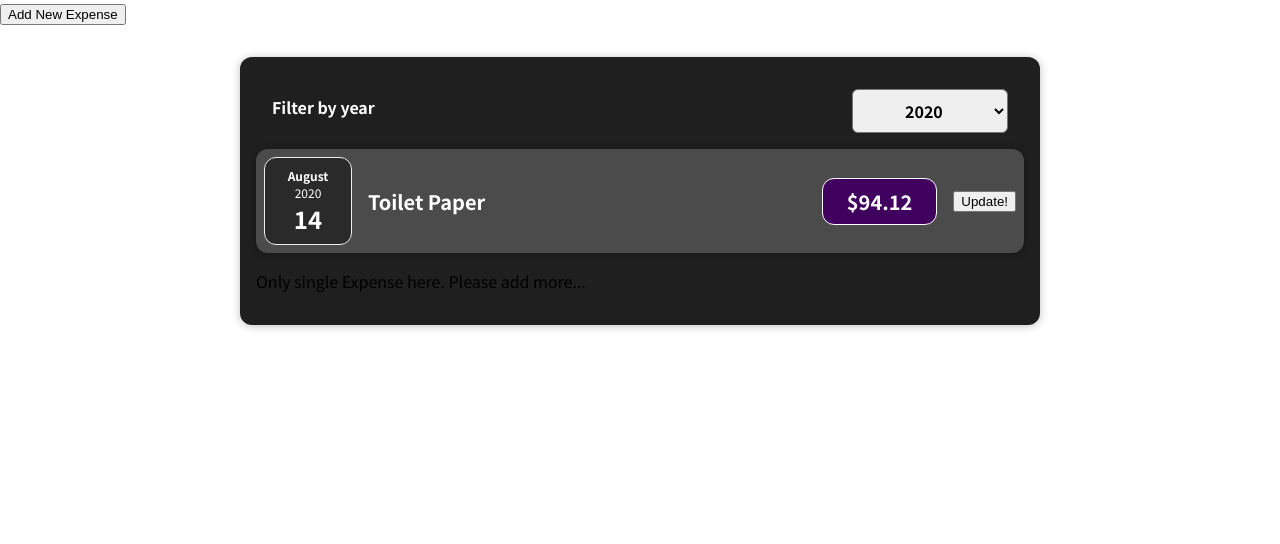
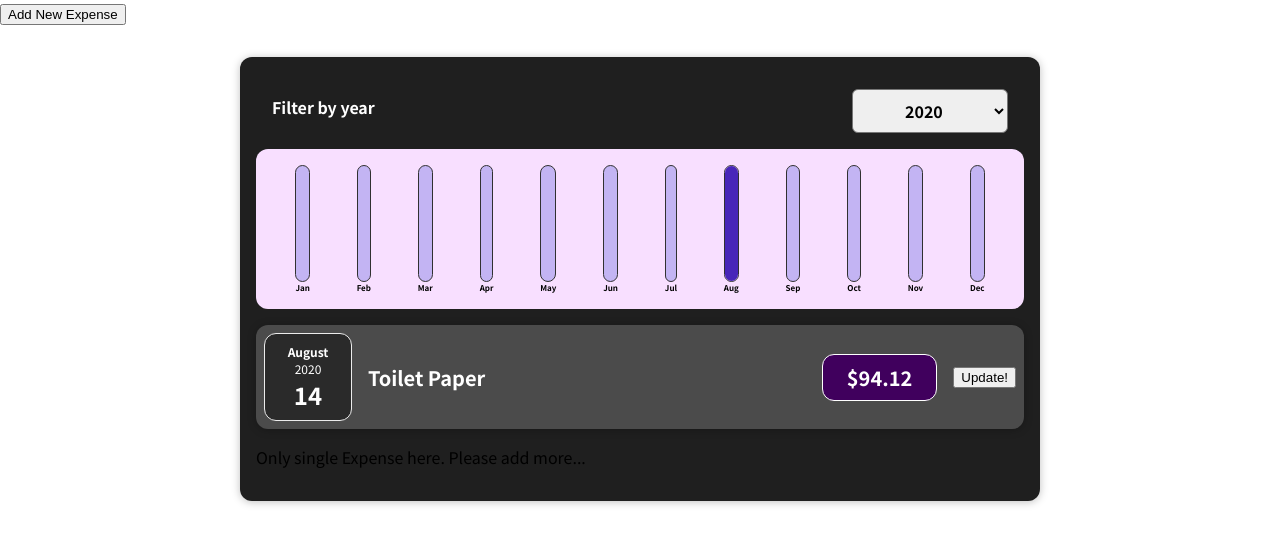
Before and after one commit to SagarPrasad160/React-Starter, a React (Create React App) app: page / in a window 1280 px wide. Shown: the top 544 px of the page. Built offline with nearby package versions, Linux system fonts and the light colour scheme.

Commit message:
add chart bar

```diff
--- /dev/null
+++ b/src/components/Chart/Chart.css
@@ -0,0 +1,9 @@
+.chart {
+  padding: 1rem;
+  border-radius: 12px;
+  background-color: #f8dfff;
+  text-align: center;
+  display: flex;
+  justify-content: space-around;
+  height: 10rem;
+}
--- /dev/null
+++ b/src/components/Chart/Chart.js
@@ -0,0 +1,24 @@
+import React from "react";
+
+import ChartBar from "./ChartBar";
+import "./Chart.css";
+
+const Chart = (props) => {
+  const dataPointValues = props.dataPoints.map((dataPoint) => dataPoint.value);
+  const totalMaximum = Math.max(...dataPointValues);
+
+  return (
+    <div className="chart">
+      {props.dataPoints.map((dataPoint) => (
+        <ChartBar
+          key={dataPoint.label}
+          value={dataPoint.value}
+          maxValue={totalMaximum}
+          label={dataPoint.label}
+        />
+      ))}
+    </div>
+  );
+};
+
+export default Chart;
--- /dev/null
+++ b/src/components/Chart/ChartBar.css
@@ -0,0 +1,30 @@
+.chart-bar {
+  height: 100%;
+  display: flex;
+  flex-direction: column;
+  align-items: center;
+}
+
+.chart-bar__inner {
+  height: 100%;
+  width: 100%;
+  border: 1px solid #313131;
+  border-radius: 12px;
+  background-color: #c3b4f3;
+  overflow: hidden;
+  display: flex;
+  flex-direction: column;
+  justify-content: flex-end;
+}
+
+.chart-bar__fill {
+  background-color: #4826b9;
+  width: 100%;
+  transition: all 0.3s ease-out;
+}
+
+.chart-bar__label {
+  font-weight: bold;
+  font-size: 0.5rem;
+  text-align: center;
+}
--- /dev/null
+++ b/src/components/Chart/ChartBar.js
@@ -0,0 +1,25 @@
+import React from 'react';
+
+import './ChartBar.css';
+
+const ChartBar = (props) => {
+  let barFillHeight = '0%';
+
+  if (props.maxValue > 0) {
+    barFillHeight = Math.round((props.value / props.maxValue) * 100) + '%';
+  }
+
+  return (
+    <div className='chart-bar'>
+      <div className='chart-bar__inner'>
+        <div
+          className='chart-bar__fill'
+          style={{ height: barFillHeight }}
+        ></div>
+      </div>
+      <div className='chart-bar__label'>{props.label}</div>
+    </div>
+  );
+};
+
+export default ChartBar;
--- a/src/components/Expenses/Expenses.js
+++ b/src/components/Expenses/Expenses.js
@@ -1,5 +1,7 @@
 import Expense from "./ExpenseTracker";
 import "./Expenses.css";
+
+import ExpensesChart from "./ExpensesChart";
 
 import Card from "../UI/Card";
 import { useState } from "react";
@@ -51,6 +53,7 @@
         selected={filteredYear}
         onChangeFilter={filterChangeHandler}
       />
+      <ExpensesChart expenses={filteredArray} />
       {expenseContent}
     </Card>
   );
--- /dev/null
+++ b/src/components/Expenses/ExpensesChart.js
@@ -0,0 +1,29 @@
+import React from "react";
+
+import Chart from "../Chart/Chart";
+
+const ExpensesChart = (props) => {
+  const chartDataPoints = [
+    { label: "Jan", value: 0 },
+    { label: "Feb", value: 0 },
+    { label: "Mar", value: 0 },
+    { label: "Apr", value: 0 },
+    { label: "May", value: 0 },
+    { label: "Jun", value: 0 },
+    { label: "Jul", value: 0 },
+    { label: "Aug", value: 0 },
+    { label: "Sep", value: 0 },
+    { label: "Oct", value: 0 },
+    { label: "Nov", value: 0 },
+    { label: "Dec", value: 0 },
+  ];
+
+  for (const expense of props.expenses) {
+    const expenseMonth = expense.date.getMonth(); // starting at 0 => January => 0
+    chartDataPoints[expenseMonth].value += expense.amount;
+  }
+
+  return <Chart dataPoints={chartDataPoints} />;
+};
+
+export default ExpensesChart;
```
